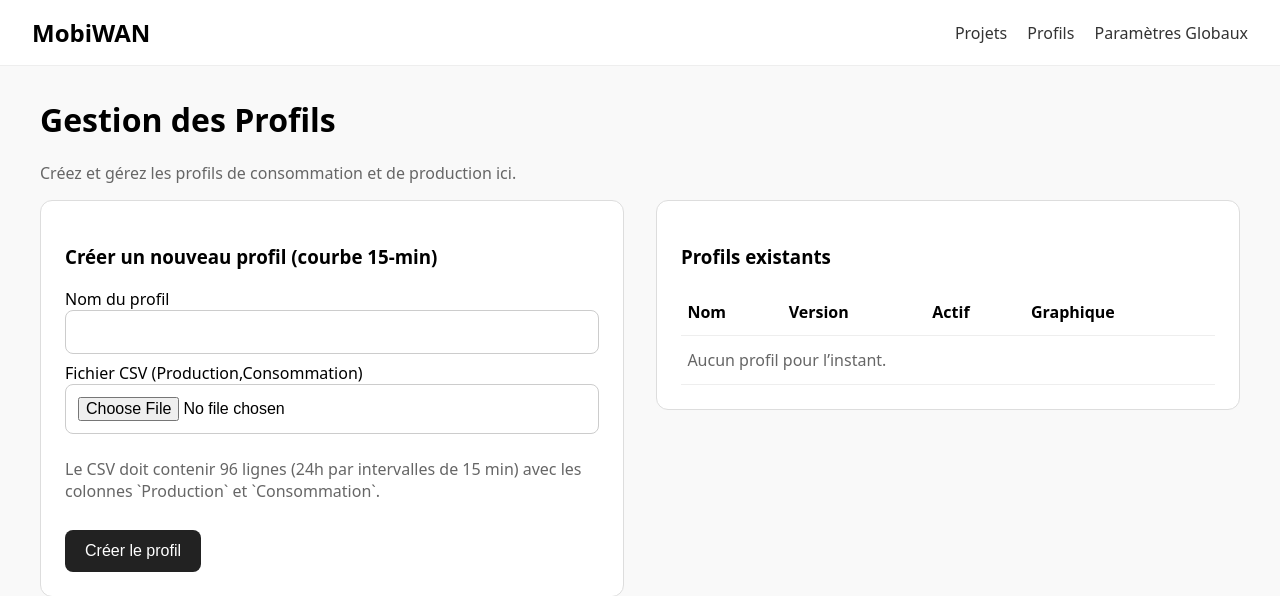
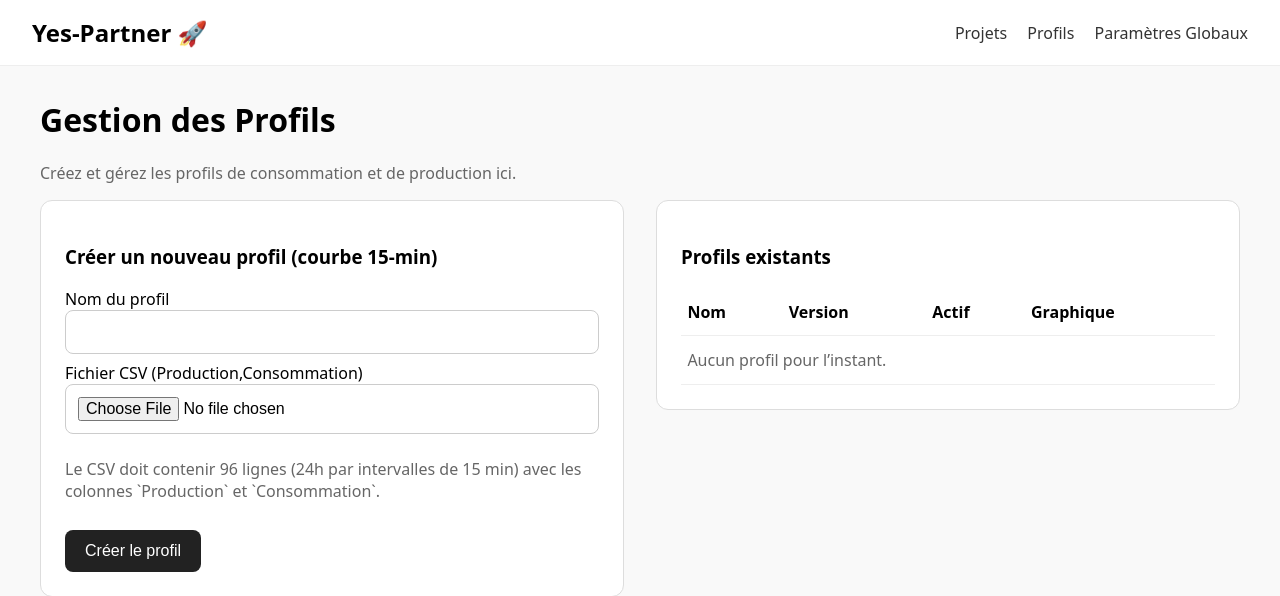
Before and after one commit to Juvenes/yes-partener, a Django app: page /profiles/ in a window 1280 px wide. Shown: the top 596 px of the page. Run offline with Django 5.2, Linux system fonts and the light colour scheme.

Commit message:
Working code

```diff
--- a/templates/core/base.html
+++ b/templates/core/base.html
@@ -22,7 +22,7 @@
 </head>
 <body>
   <header>
-    <h1><a href="{% url 'project_list' %}" style="color: inherit; text-decoration: none;">MobiWAN</a></h1>
+    <h1><a href="{% url 'project_list' %}" style="color: inherit; text-decoration: none;">Yes-Partner 🚀</a></h1>
     <nav>
       <a href="{% url 'project_list' %}">Projets</a>
       <a href="{% url 'profiles' %}">Profils</a>
```
